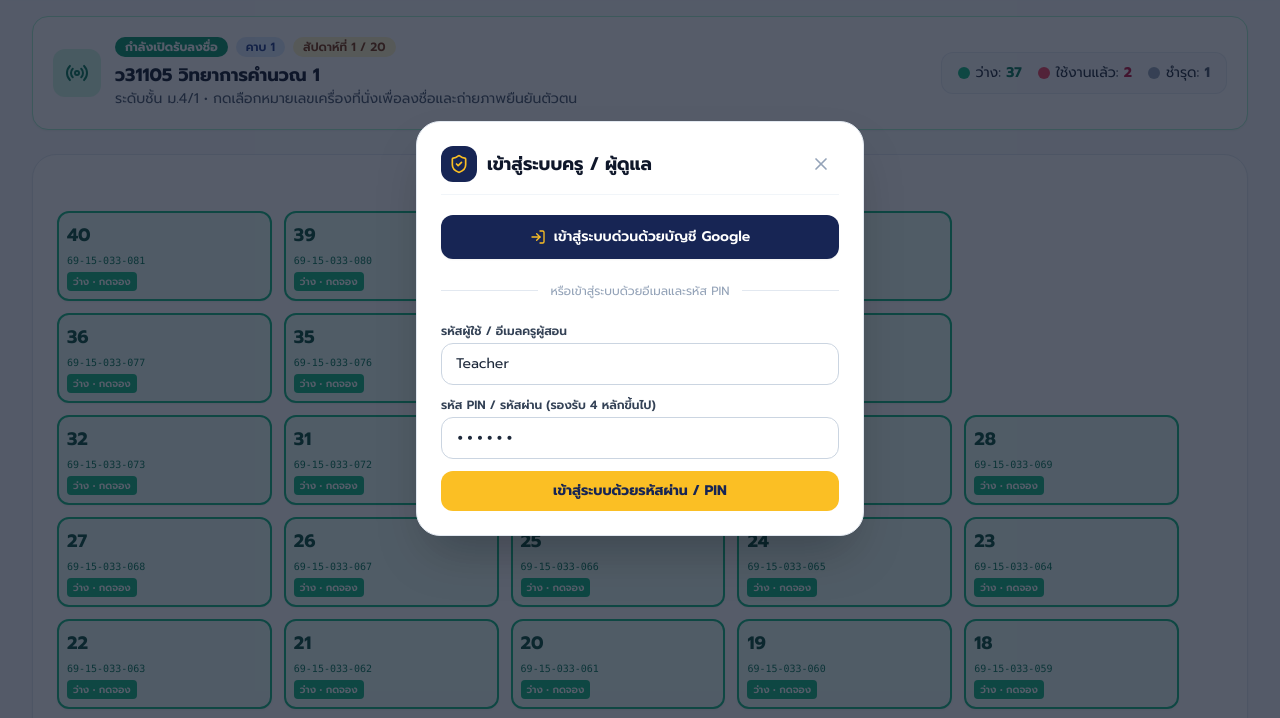
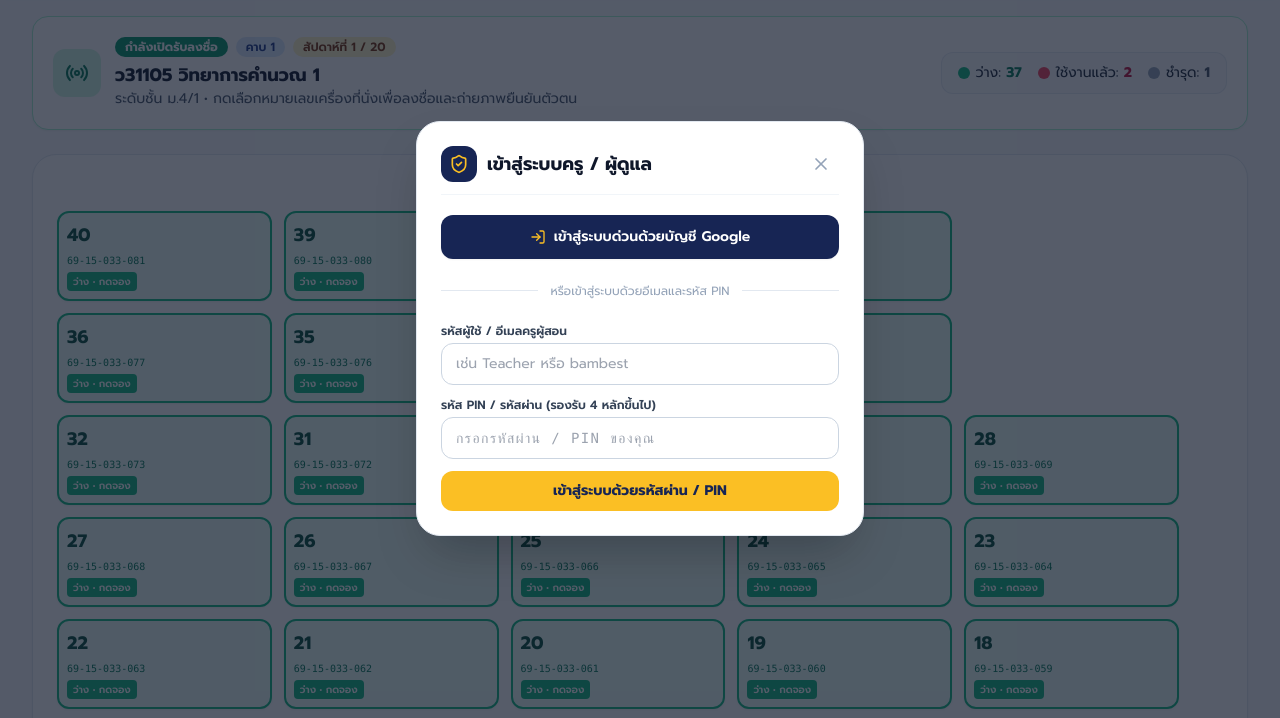
Before and after one commit to bogusji/lg1204, a plain HTML site: page index.html in a window 1280 px wide. Both pictures are taken after a click on the button "สำหรับครู / ผู้ดูแล". Shown: the part 72-790 px from the top of the page. Drawn offline with nearby package versions, Linux system fonts and the light colour scheme; no server answers.

Commit message:
Update index.html

```diff
--- a/index.html
+++ b/index.html
@@ -708,11 +708,11 @@
       <div class="space-y-3">
         <div>
           <label class="block text-xs font-semibold text-slate-700 mb-1">รหัสผู้ใช้ / อีเมลครูผู้สอน</label>
-          <input type="text" id="login-teacher-email" value="Teacher" placeholder="เช่น Teacher หรือ teacher1@kongkaram.ac.th" class="w-full rounded-xl border border-slate-300 px-3.5 py-2.5 text-sm">
+          <input type="text" id="login-teacher-email" placeholder="เช่น Teacher หรือ bambest" class="w-full rounded-xl border border-slate-300 px-3.5 py-2.5 text-sm">
         </div>
         <div>
           <label class="block text-xs font-semibold text-slate-700 mb-1">รหัส PIN / รหัสผ่าน (รองรับ 4 หลักขึ้นไป)</label>
-          <input type="password" id="login-teacher-pin" value="123456" onkeydown="if(event.key==='Enter') loginWithPin()" class="w-full rounded-xl border border-slate-300 px-3.5 py-2.5 text-sm font-mono tracking-widest">
+          <input type="password" id="login-teacher-pin" placeholder="กรอกรหัสผ่าน / PIN ของคุณ" onkeydown="if(event.key==='Enter') loginWithPin()" class="w-full rounded-xl border border-slate-300 px-3.5 py-2.5 text-sm font-mono tracking-widest">
         </div>
         <button onclick="loginWithPin()" class="w-full py-2.5 rounded-xl bg-amber-400 hover:bg-amber-300 text-blue-950 font-bold text-sm transition">
           เข้าสู่ระบบด้วยรหัสผ่าน / PIN
```
